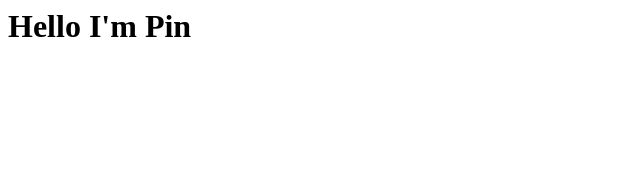
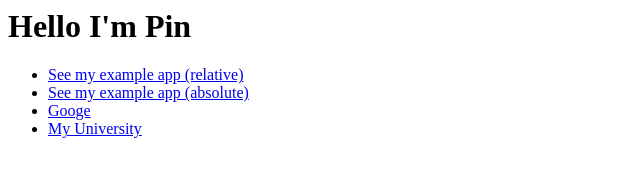
Before and after one commit to PinSpuMS/PinSpuMS.github.io, a plain HTML site: page index.html in a window 1280 px wide. Shown: the whole page, without its empty margins (0-640 px from the left). Drawn offline with Linux system fonts and the light colour scheme.

Commit message:
Update index.html

```diff
--- a/index.html
+++ b/index.html
@@ -1 +1,7 @@
 <h1>Hello I'm Pin</h1>
+<ul>
+<li><a href='./Example'>See my example app (relative)</a></li>
+<li><a href='https://pinspums.github.io/Example'>See my example app (absolute)</a></li>
+<li><a href='https://www.google.com'>Googe</a></li>
+<li><a href='https://www.spu.ac.th'>My University</a></li>
+</ul>
```
